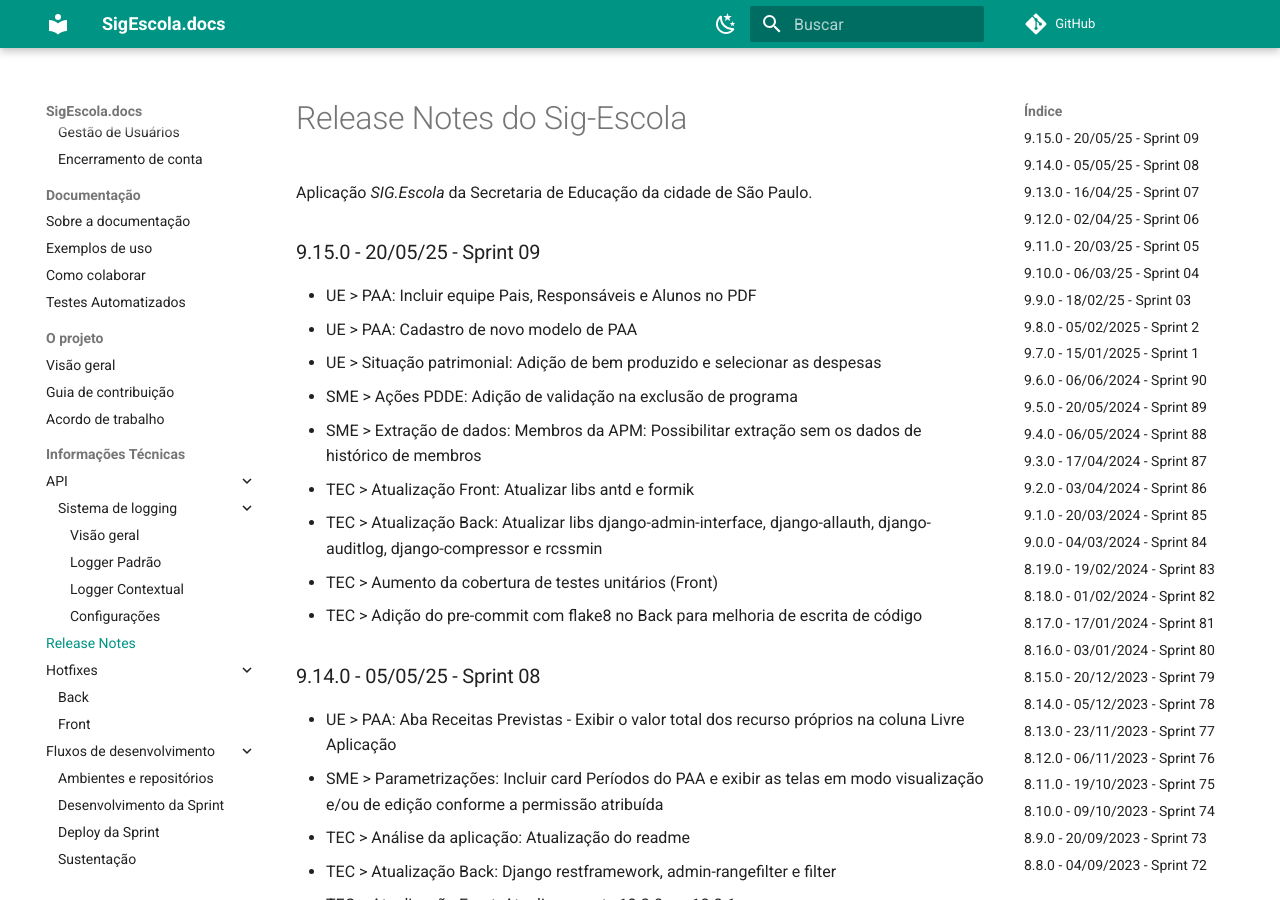
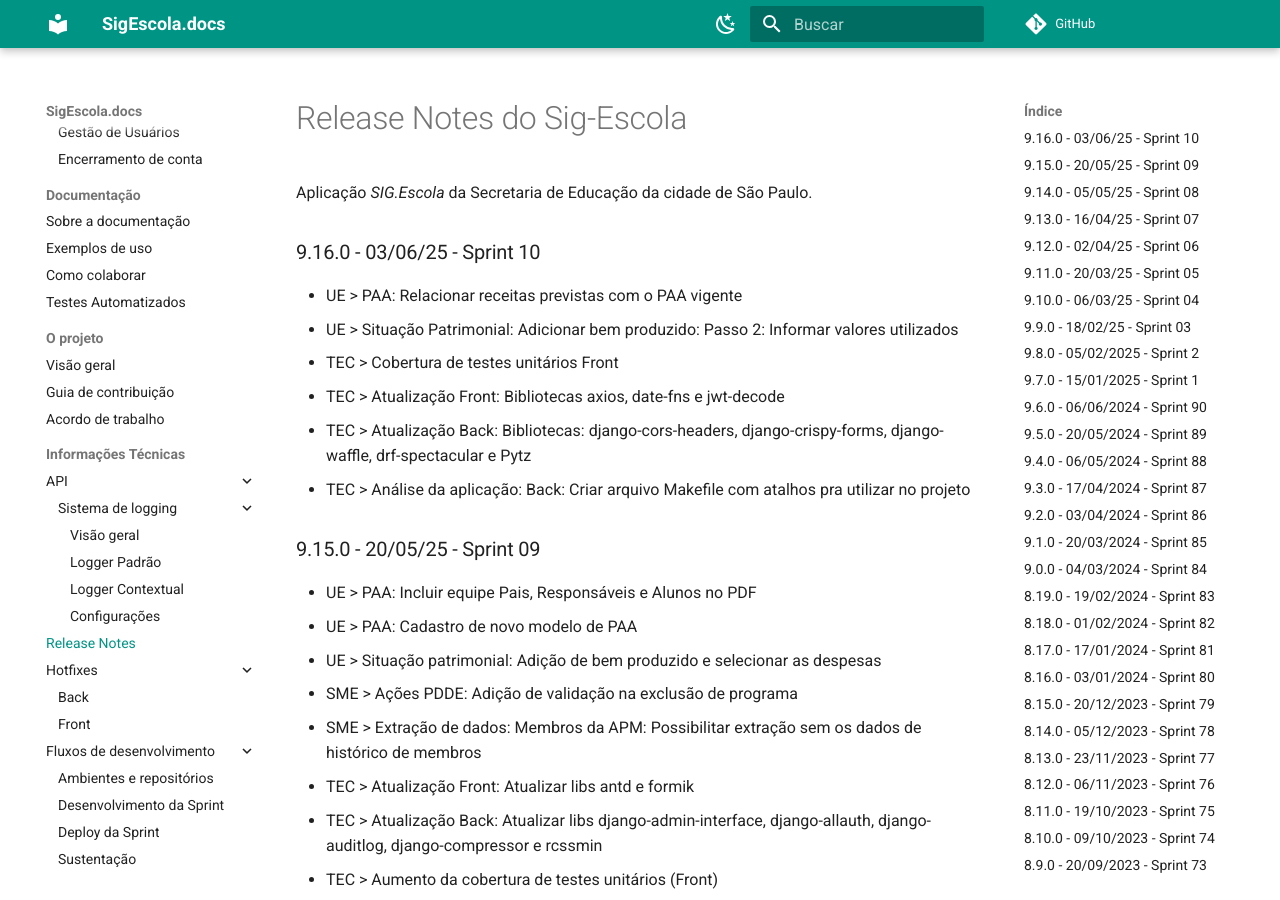
Before and after one commit to prefeiturasp/SME-PTRF-Docs, an MkDocs documentation site: the page built from docs/projeto/release_notes.md, in a window 1280 px wide and 900 px high. Built offline with MkDocs 1.6.1 and Material for MkDocs 9.7.7, drawn with Linux system fonts in a browser that asks for light colours; comment, search, counter and statistics services are not loaded.

Commit message:
Update release_notes.md

```diff
--- a/docs/projeto/release_notes.md
+++ b/docs/projeto/release_notes.md
@@ -1,6 +1,15 @@
 # Release Notes do Sig-Escola
 
 Aplicação *SIG.Escola* da Secretaria de Educação da cidade de São Paulo.
+
+### 9.16.0 - 03/06/25 - Sprint 10
+
+* UE > PAA: Relacionar receitas previstas com o PAA vigente
+* UE > Situação Patrimonial: Adicionar bem produzido: Passo 2: Informar valores utilizados
+* TEC > Cobertura de testes unitários Front
+* TEC > Atualização Front: Bibliotecas axios, date-fns e jwt-decode
+* TEC > Atualização Back: Bibliotecas: django-cors-headers, django-crispy-forms, django-waffle, drf-spectacular e Pytz
+* TEC > Análise da aplicação: Back: Criar arquivo Makefile com atalhos pra utilizar no projeto
 
 ### 9.15.0 - 20/05/25 - Sprint 09
 
```
